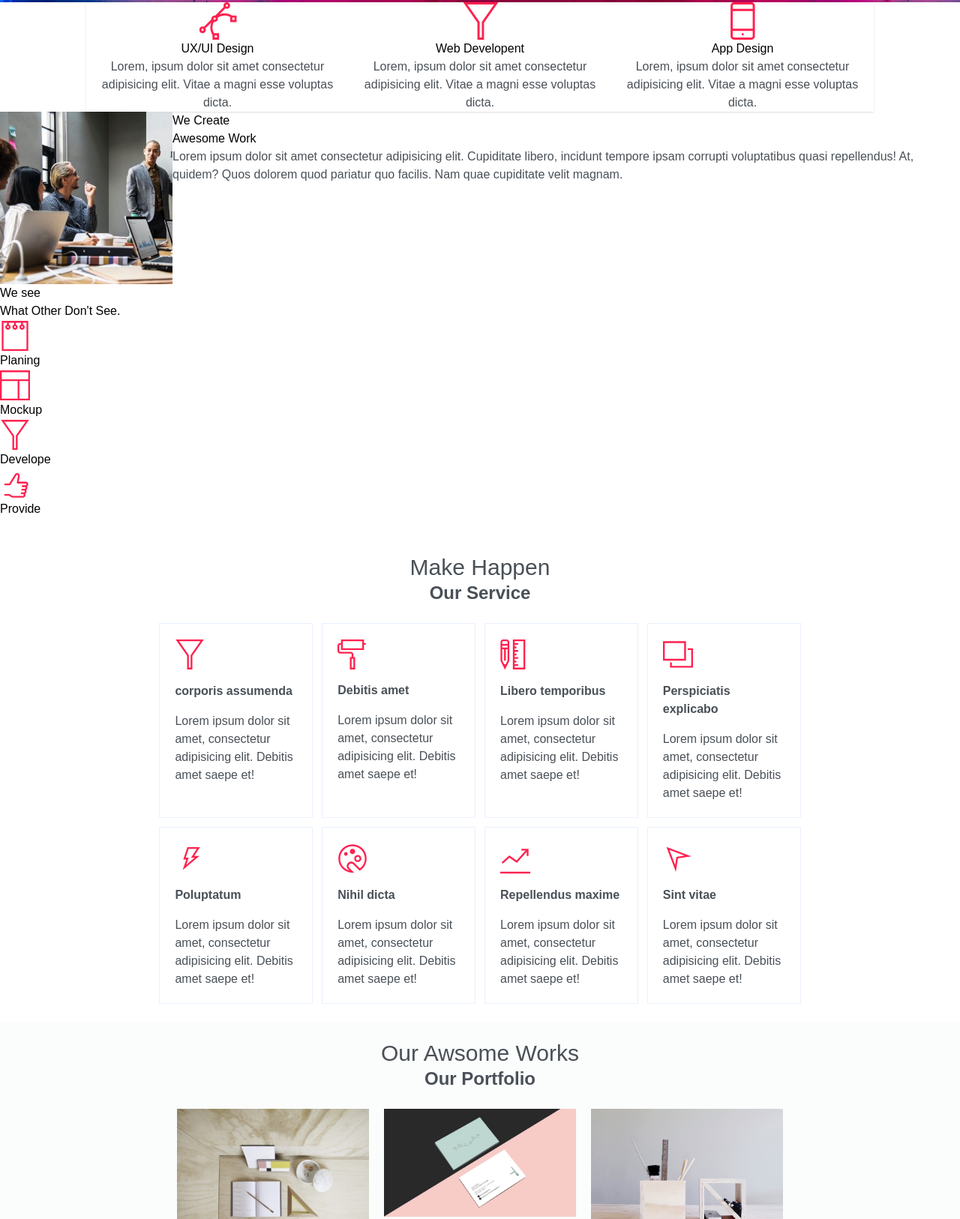
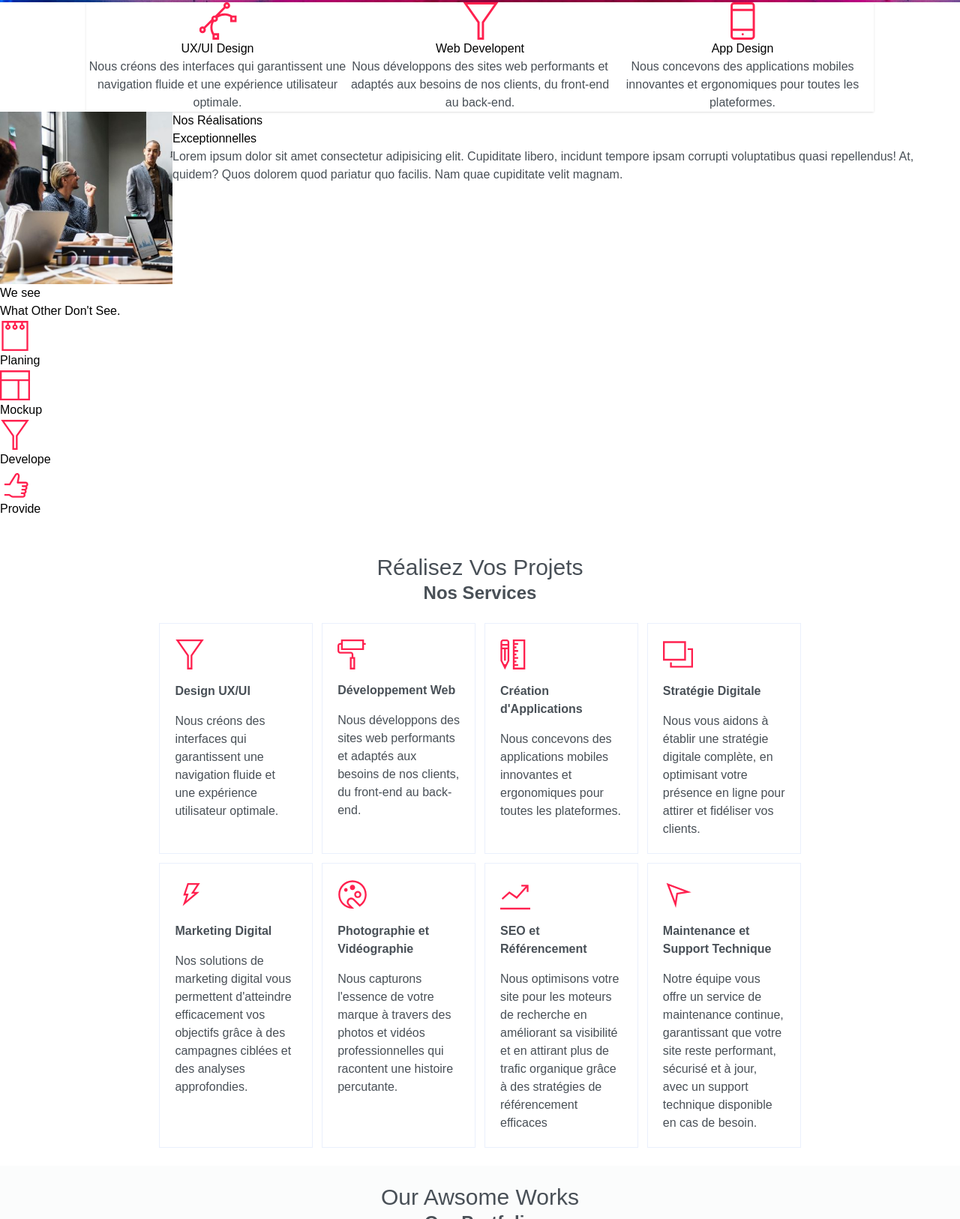
Before and after one commit to ayoubjebb2001/Refonte-Visionary, a website: page src/index.html in a window 1280 px wide. Shown: the part 1187-2813 px from the top of the page at 75% size. Drawn offline with Linux system fonts and the light colour scheme.

Commit message:
Updating content replacing lorem texts and SEO Optimization

```diff
--- a/src/index.html
+++ b/src/index.html
@@ -7,6 +7,9 @@
   <link rel="stylesheet" href="css/all.min.css">
   <link rel="stylesheet" href="css/fontawesome.min.css">
   <link rel="stylesheet" href="css/output.css">
+   <!-- <description optimisé avec les mot clés de mon site web. -->
+  <meta name="description" content="Découvrez Visionary Creations, une petite équipe avec de grandes idées, spécialisée dans le design UX/UI, le développement web et la création d'applications. Nous transformons vos idées en projets incroyables grâce à notre expertise et à notre créativité. Contactez-nous pour en savoir plus sur nos services.">
+
   <!-- <script defer src="https://kit.fontawesome.com/8a387d1420.js" crossorigin="anonymous"></script> -->
   <script defer src="js/modal.js"></script>
   <style>
@@ -88,8 +91,7 @@
           </svg>
         </div>
         <h3 class="font: Fira-sans">UX/UI Design</h3>
-        <p class="text-[#495057]">Lorem, ipsum dolor sit amet consectetur adipisicing elit.
-          Vitae a magni esse voluptas dicta.</p>
+        <p class="text-[#495057]">Nous créons des interfaces qui garantissent une navigation fluide et une expérience utilisateur optimale.</p>
       </div>
       <div class="w-[350.33px] h-[224.59] flex flex-col items-center text-center">
         <div><svg width="51" height="50" viewBox="0 0 51 50" fill="none" xmlns="http://www.w3.org/2000/svg">
@@ -99,8 +101,7 @@
           </svg>
         </div>
         <h3>Web Developent</h3>
-        <p class="text-[#495057]">Lorem, ipsum dolor sit amet consectetur adipisicing elit.
-          Vitae a magni esse voluptas dicta.</p>
+        <p class="text-[#495057]">Nous développons des sites web performants et adaptés aux besoins de nos clients, du front-end au back-end.</p>
       </div>
       <div class="w-[350.33px] h-[224.59] flex flex-col items-center text-center">
         <div><svg width="51" height="50" viewBox="0 0 51 50" fill="none" xmlns="http://www.w3.org/2000/svg">
@@ -110,8 +111,7 @@
           </svg>
         </div>
         <h3>App Design</h3>
-        <p class="text-[#495057]">Lorem, ipsum dolor sit amet consectetur adipisicing elit.
-          Vitae a magni esse voluptas dicta.</p>
+        <p class="text-[#495057]">Nous concevons des applications mobiles innovantes et ergonomiques pour toutes les plateformes.</p>
       </div>
     </div>
     <div class="w_[1140px] h-[356.66] flex">
@@ -119,8 +119,8 @@
         <img src="../img/about_1.jpg" alt="">
       </div>
       <div class="font: Fira-sans">
-        <h1>We Create</h1>
-        <h2>Awesome Work</h2>
+        <h1>Nos Réalisations </h1>
+        <h2>Exceptionnelles</h2>
         <p class="text-[#495057]">Lorem ipsum dolor sit amet consectetur adipisicing elit.
           Cupiditate libero, incidunt tempore ipsam corrupti voluptatibus quasi repellendus! At, quidem? Quos dolorem
           quod pariatur quo facilis.
@@ -199,8 +199,8 @@
   <section class="px-32 max-lg:px-0 max-md:px-3 my-6 ">
     <!-- header of section =>service  -->
     <div class="text-center py-6">
-      <p class="text-[#495057] font-Fira text-3xl max-md:text-xl">Make Happen</p>
-      <p class="text-[#495057] font-Fira font-bold text-2xl  max-md:text-2xl">Our Service</p>
+      <p class="text-[#495057] font-Fira text-3xl max-md:text-xl">Réalisez Vos Projets</p>
+      <p class="text-[#495057] font-Fira font-bold text-2xl  max-md:text-2xl">Nos Services</p>
     </div>
     <!-- container -->
     <div class="flex flex-wrap  gap-3 justify-center">
@@ -218,10 +218,8 @@
             </clipPath>
           </defs>
         </svg>
-        <h4 class="py-4 font-bold text-[#495057]">corporis assumenda</h4>
-        <p class="text-[#495057]">Lorem ipsum dolor sit amet,
-          consectetur adipisicing elit.
-          Debitis amet saepe et!</p>
+        <h4 class="py-4 font-bold text-[#495057]">Design UX/UI</h4>
+        <p class="text-[#495057]">Nous créons des interfaces qui garantissent une navigation fluide et une expérience utilisateur optimale.</p>
 
       </div>
       <!-- box2 -->
@@ -232,10 +230,8 @@
             fill="#FF214F" />
         </svg>
 
-        <h4 class="py-4 font-bold text-[#495057]">Debitis amet</h4>
-        <p class="text-[#495057]">Lorem ipsum dolor sit amet,
-          consectetur adipisicing elit.
-          Debitis amet saepe et!</p>
+        <h4 class="py-4 font-bold text-[#495057]">Développement Web</h4>
+        <p class="text-[#495057]">Nous développons des sites web performants et adaptés aux besoins de nos clients, du front-end au back-end.</p>
 
       </div>
       <!-- box3 -->
@@ -246,10 +242,8 @@
             fill="#FF214F" />
         </svg>
 
-        <h4 class="py-4 font-bold text-[#495057]">Libero temporibus</h4>
-        <p class="text-[#495057]">Lorem ipsum dolor sit amet,
-          consectetur adipisicing elit.
-          Debitis amet saepe et!</p>
+        <h4 class="py-4 font-bold text-[#495057]">Création d'Applications</h4>
+        <p class="text-[#495057]">Nous concevons des applications mobiles innovantes et ergonomiques pour toutes les plateformes.</p>
 
       </div>
       <!-- box4 -->
@@ -260,10 +254,8 @@
             fill="#FF214F" />
         </svg>
 
-        <h4 class="py-4 font-bold text-[#495057]">Perspiciatis explicabo</h4>
-        <p class="text-[#495057]">Lorem ipsum dolor sit amet,
-          consectetur adipisicing elit.
-          Debitis amet saepe et!</p>
+        <h4 class="py-4 font-bold text-[#495057]">Stratégie Digitale</h4>
+        <p class="text-[#495057]">Nous vous aidons à établir une stratégie digitale complète, en optimisant votre présence en ligne pour attirer et fidéliser vos clients.</p>
 
       </div>
       <!-- box5 -->
@@ -274,10 +266,8 @@
             fill="#FF214F" />
         </svg>
 
-        <h4 class="py-4 font-bold text-[#495057]">Poluptatum</h4>
-        <p class="text-[#495057]">Lorem ipsum dolor sit amet,
-          consectetur adipisicing elit.
-          Debitis amet saepe et!</p>
+        <h4 class="py-4 font-bold text-[#495057]">Marketing Digital</h4>
+        <p class="text-[#495057]">Nos solutions de marketing digital vous permettent d'atteindre efficacement vos objectifs grâce à des campagnes ciblées et des analyses approfondies.</p>
 
       </div>
       <!-- box6 -->
@@ -288,10 +278,8 @@
             fill="#FF214F" />
         </svg>
 
-        <h4 class="py-4 font-bold text-[#495057]">Nihil dicta</h4>
-        <p class="text-[#495057]">Lorem ipsum dolor sit amet,
-          consectetur adipisicing elit.
-          Debitis amet saepe et!</p>
+        <h4 class="py-4 font-bold text-[#495057]">Photographie et Vidéographie</h4>
+        <p class="text-[#495057]">Nous capturons l'essence de votre marque à travers des photos et vidéos professionnelles qui racontent une histoire percutante.</p>
 
       </div>
       <!-- box7 -->
@@ -309,10 +297,8 @@
           </defs>
         </svg>
 
-        <h4 class="py-4 font-bold text-[#495057]">Repellendus maxime</h4>
-        <p class="text-[#495057]">Lorem ipsum dolor sit amet,
-          consectetur adipisicing elit.
-          Debitis amet saepe et!</p>
+        <h4 class="py-4 font-bold text-[#495057]">SEO et Référencement</h4>
+        <p class="text-[#495057]">Nous optimisons votre site pour les moteurs de recherche en améliorant sa visibilité et en attirant plus de trafic organique grâce à des stratégies de référencement efficaces</p>
 
       </div>
       <!-- box8 -->
@@ -323,10 +309,8 @@
             fill="#FF214F" />
         </svg>
 
-        <h4 class="py-4 font-bold text-[#495057]">Sint vitae</h4>
-        <p class="text-[#495057]">Lorem ipsum dolor sit amet,
-          consectetur adipisicing elit.
-          Debitis amet saepe et!</p>
+        <h4 class="py-4 font-bold text-[#495057]">Maintenance et Support Technique</h4>
+        <p class="text-[#495057]">Notre équipe vous offre un service de maintenance continue, garantissant que votre site reste performant, sécurisé et à jour, avec un support technique disponible en cas de besoin.</p>
 
       </div>
     </div>
@@ -351,7 +335,7 @@
           </div>
           <div
             class="absolute  text-center w-full h-full top-1/3 text-white hidden group-hover:block ease-in-out duration-300">
-            <p class="text-2xl ">Project Title</p>
+            <p class="text-2xl ">Refonte d'une Plateforme E-commerce</p>
             <div class="flex gap-x-3  justify-center p-5">
               <i
                 class="fa-solid fa-magnifying-glass font-Fira border-2 border-white rounded-full p-2 w-10 h-10 text-center cursor-pointer "></i>
@@ -367,7 +351,7 @@
           </div>
           <div
             class="absolute  text-center w-full h-full top-1/3 text-white hidden group-hover:block ease-in-out duration-300">
-            <p class="text-2xl">Project Title</p>
+            <p class="text-2xl">Site Vitrine pour une Agence Créative</p>
             <div class="flex gap-x-3  justify-center p-5">
               <i
                 class="fa-solid fa-magnifying-glass border-2 border-white rounded-full p-2 w-10 h-10 text-center cursor-pointer "></i>
@@ -386,7 +370,7 @@
           </div>
           <div
             class="absolute  text-center w-full h-full top-1/3 text-white hidden group-hover:block ease-in-out duration-300">
-            <p class="text-2xl">Project Title</p>
+            <p class="text-2xl">Développement d'un Blog Interactif</p>
             <div class="flex gap-x-3  justify-center p-5">
               <i
                 class="fa-solid fa-magnifying-glass border-2 border-white rounded-full p-2 w-10 h-10 text-center cursor-pointer "></i>
@@ -402,7 +386,7 @@
           </div>
           <div
             class="absolute  text-center w-full h-full top-1/3 text-white hidden group-hover:block ease-in-out duration-300">
-            <p class="text-2xl">Project Title</p>
+            <p class="text-2xl">Optimisation SEO pour un Site d'Actualités</p>
             <div class="flex gap-x-3  justify-center p-5">
               <i
                 class="fa-solid fa-magnifying-glass border-2 border-white rounded-full p-2 w-10 h-10 text-center cursor-pointer "></i>
@@ -421,7 +405,7 @@
           </div>
           <div
             class="absolute  text-center w-full h-full top-1/3 text-white hidden group-hover:block ease-in-out duration-300">
-            <p class="text-2xl">Project Title</p>
+            <p class="text-2xl">Refonte d'une Plateforme E-commerce</p>
             <div class="flex gap-x-3  justify-center p-5">
               <i
                 class="fa-solid fa-magnifying-glass border-2 border-white rounded-full p-2 w-10 h-10 text-center cursor-pointer "></i>
@@ -437,7 +421,7 @@
           </div>
           <div
             class="absolute  text-center w-full h-full top-1/3 text-white opacity-0 group-hover:opacity-100  transform group-hover:scale-100 scale-95 ease-in-out duration-800">
-            <p class="text-2xl">Project Title</p>
+            <p class="text-2xl">Développement d'un Blog Interactif</p>
             <div class="flex gap-x-3  justify-center p-5">
               <i
                 class="fa-solid fa-magnifying-glass  border-2 border-white rounded-full p-2 w-10 h-10 text-center cursor-pointer "></i>
@@ -801,15 +785,14 @@
           <div class="p-6">
             <div class="flex justify-center items-center space-x-6 mb-4">
               <span class="text-[#495057] flex items-center">
-                <i class="fa-regular fa-message fa-flip-horizontal mr-2"></i> 123
+                <i class="fa-regular fa-message fa-flip-horizontal mr-2"></i> 6005
               </span>
               <span class="text-[#495057] flex items-center">
                 <i class="fa-regular fa-eye mr-2"></i> 123
               </span>
             </div>
-            <h3 class="text-xl text-[#495057] font-semibold mb-3">Possimus aliquam veniam</h3>
-            <p class="text-[#495057]/80 font-light mb-4">Lorem ipsum dolor sit amet, consectetur adipisicing elit.
-              Repudiandae laudantium doloremque.</p>
+            <h3 class="text-xl text-[#495057] font-semibold mb-3">Les Tendances UX/UI à Suivre en 2024</h3>
+            <p class="text-[#495057]/80 font-light mb-4">Découvrez les dernières tendances en design UX/UI pour 2024. Des interfaces plus intuitives, aux animations interactives, apprenez comment améliorer l'expérience utilisateur de vos projets digitaux.</p>
             <a href="#" class="text-[#FF214F] hover:text-[rgb(255,68,31)] transition-colors">Read More...</a>
           </div>
         </article>
@@ -827,12 +810,11 @@
                 <i class="fa-regular fa-message fa-flip-horizontal mr-2"></i> 434
               </span>
               <span class="text-[#495057] flex items-center">
-                <i class="fa-regular fa-eye mr-2"></i> 987
+                <i class="fa-regular fa-eye mr-2"></i> 6987
               </span>
             </div>
-            <h3 class="text-xl text-[#495057] font-semibold mb-3">Repudiandae laudantium</h3>
-            <p class="text-[#495057]/80 font-light mb-4">Lorem ipsum dolor sit amet, consectetur adipisicing elit.
-              Repudiandae laudantium doloremque.</p>
+            <h3 class="text-xl text-[#495057] font-semibold mb-3">5 Erreurs à Éviter en Développement Web</h3>
+            <p class="text-[#495057]/80 font-light mb-4">Vous lancez un projet web ? Voici cinq erreurs courantes à éviter pour assurer la réussite de votre site, de l'optimisation de la vitesse au responsive design.</p>
             <a href="#" class="text-[#FF214F] hover:text-[rgb(255,68,31)] transition-colors">Read More...</a>
           </div>
         </article>
@@ -850,12 +832,11 @@
                 <i class="fa-regular fa-message fa-flip-horizontal mr-2"></i> 164
               </span>
               <span class="text-[#495057] flex items-center">
-                <i class="fa-regular fa-eye mr-2"></i> 425
+                <i class="fa-regular fa-eye mr-2"></i> 4205
               </span>
             </div>
-            <h3 class="text-xl text-[#495057] font-semibold mb-3">Laboriosam asperiores</h3>
-            <p class="text-[#495057]/80 font-light mb-4">Lorem ipsum dolor sit amet, consectetur adipisicing elit.
-              Repudiandae laudantium doloremque.</p>
+            <h3 class="text-xl text-[#495057] font-semibold mb-3">Stratégies SEO : Comment Améliorer Votre Visibilité en 2024</h3>
+            <p class="text-[#495057]/80 font-light mb-4">Le SEO évolue constamment. Dans cet article, nous explorons les nouvelles techniques pour améliorer votre référencement naturel et générer plus de trafic vers votre site web.</p>
             <a href="#" class="text-[#FF214F] hover:text-[rgb(255,68,31)] transition-colors">Read More...</a>
           </div>
         </article>
@@ -880,31 +861,32 @@
                 <img src="../img/location.png" alt="Location icon" class="w-6 h-6">
                 <div>
                   <h3 class="text-xl text-[#495057] font-medium">Location</h3>
-                  <p class="text-[#495057]/80 font-light">12345 Fake ST NoWhere AB Country</p>
+                  <p class="text-[#495057]/80 font-light">Place Al-Joulane, 51, Rabat 10200</p>
                 </div>
               </div>
 
               <div class="flex items-start space-x-4 pb-4 border-b-2 border-[#EAF0FC]">
                 <img src="../img/tablette.png" alt="Phone icon" class="w-6 h-6">
                 <div>
-                  <h3 class="text-xl text-[#495057] font-medium">Phone Number</h3>
-                  <p class="text-[#495057]/80 font-light">(123) 456-7890</p>
+                  <h3 class="text-xl text-[#495057] font-medium">Numéro de téléphone</h3>
+                  <p class="text-[#495057]/80 font-light">+212666548548</p>
                 </div>
               </div>
 
               <div class="flex items-start space-x-4 pb-4 border-b-2 border-[#EAF0FC]">
                 <img src="../img/email.png" alt="Email icon" class="w-6 h-6">
                 <div>
-                  <h3 class="text-xl text-[#495057] font-medium">Email Address</h3>
-                  <p class="text-[#495057]/80 font-light">info@website.com</p>
+                  <h3 class="text-xl text-[#495057] font-medium">Email</h3>
+                  <p class="text-[#495057]/80 font-light">contact@visionarycreations.ma</p>
                 </div>
               </div>
 
               <div class="flex items-start space-x-4">
                 <img src="../img/globe.png" alt="Website icon" class="w-6 h-6">
                 <div>
-                  <h3 class="text-xl text-[#495057] font-medium">example.com</h3>
-                  <p class="text-[#495057]/80 font-light">info@example.com</p>
+                  <h3 class="text-xl text-[#495057] font-medium">visionarycreations.ma
+                  </h3>
+                  <p class="text-[#495057]/80 font-light"></p>
                 </div>
               </div>
             </div>
```
